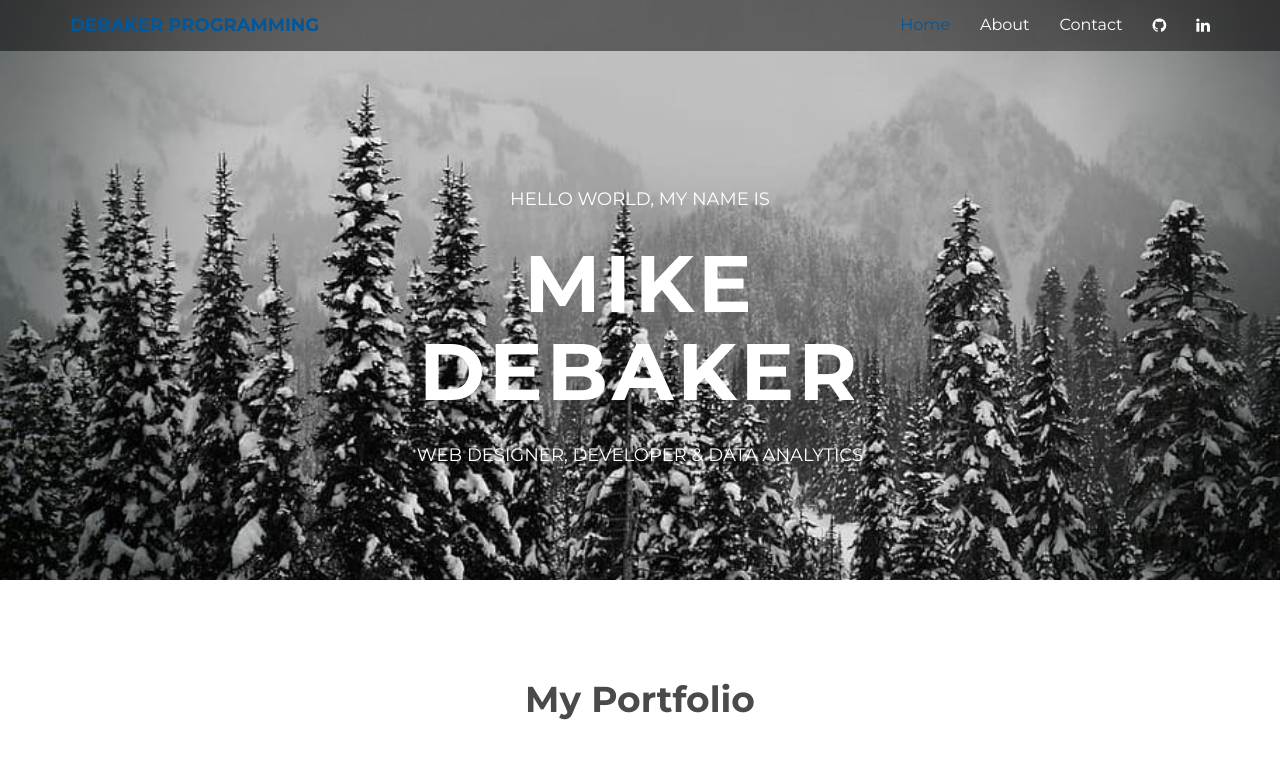
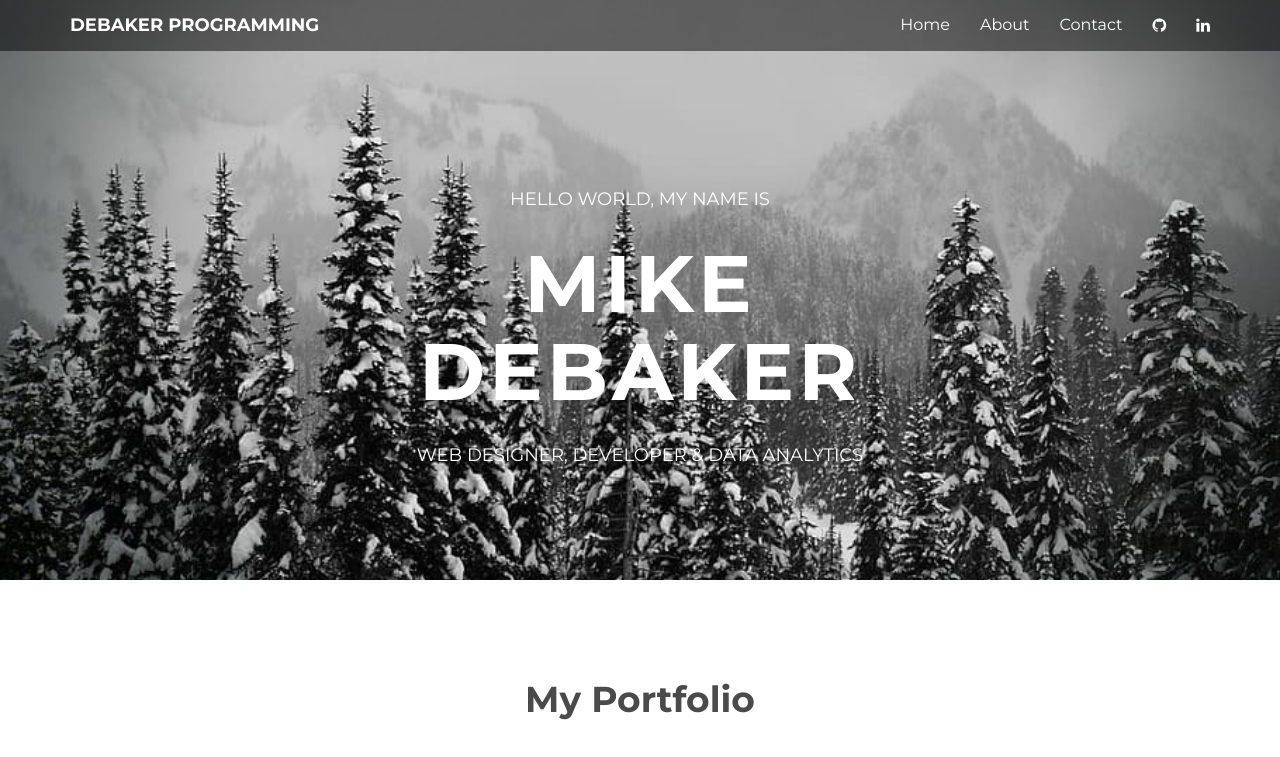
Before and after one commit to mldebaker/MyWebsite, a plain HTML site: page MyWebPage/Instant/index.html in a window 1280 px wide. Shown: the top 757 px of the page. Drawn offline with Linux system fonts and the light colour scheme.

Commit message:
updates for readability

```diff
--- a/MyWebPage/Instant/css/style.css
+++ b/MyWebPage/Instant/css/style.css
@@ -62,7 +62,7 @@ h1, h2, h3, h4, h5, h6 {
 }
 
 .navbar-default .navbar-brand, .navbar-default .navbar-brand:hover {
-	color: #01579b;
+	color: white;
 }
 
 .navbar-default {
@@ -71,7 +71,7 @@ h1, h2, h3, h4, h5, h6 {
 }
 
 .navbar-default .navbar-nav > .active > a, .navbar-default .navbar-nav > .active > a:hover, .navbar-default .navbar-nav > .active > a:focus {
-	color: #01579b;
+	color: white;
 	background-color: transparent;
 }
 
@@ -80,7 +80,7 @@ h1, h2, h3, h4, h5, h6 {
 }
 
 .navbar-default .navbar-nav > li > a:hover, .navbar-default .navbar-nav > li > a:focus {
-	color: #01579b;
+	color: white;
 }
 
 .navbar-default .navbar-toggle {
```
